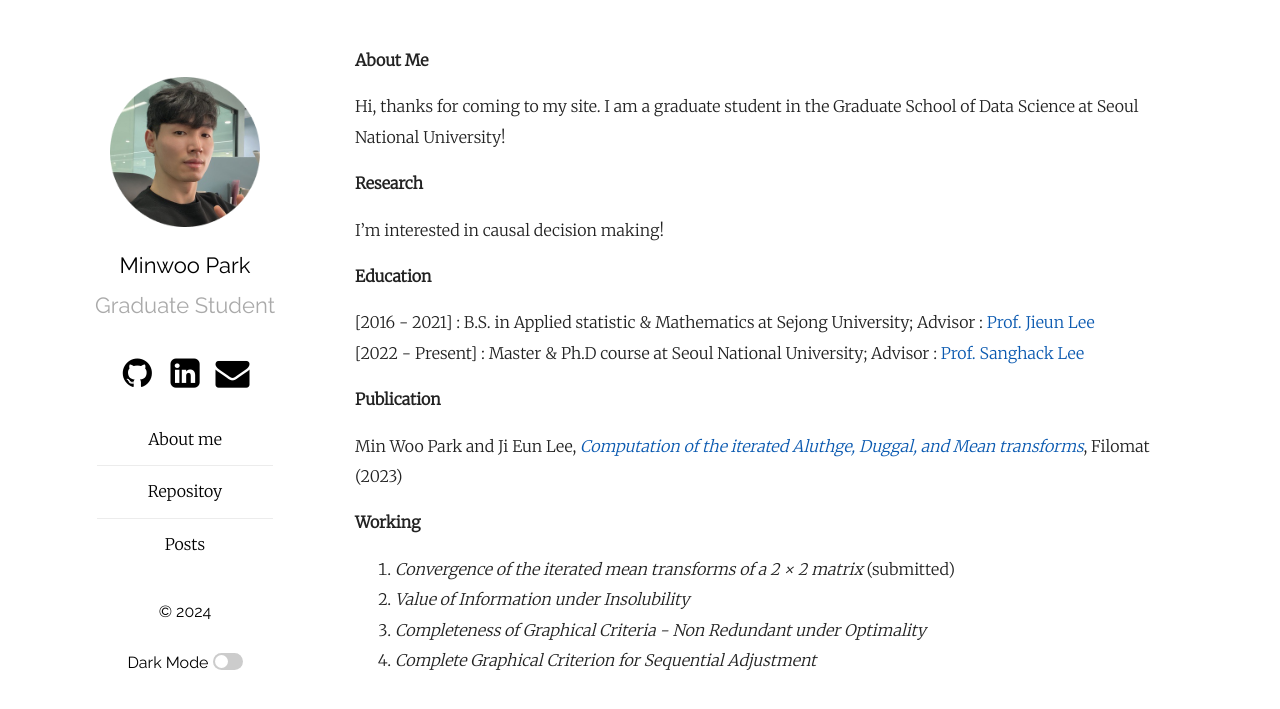
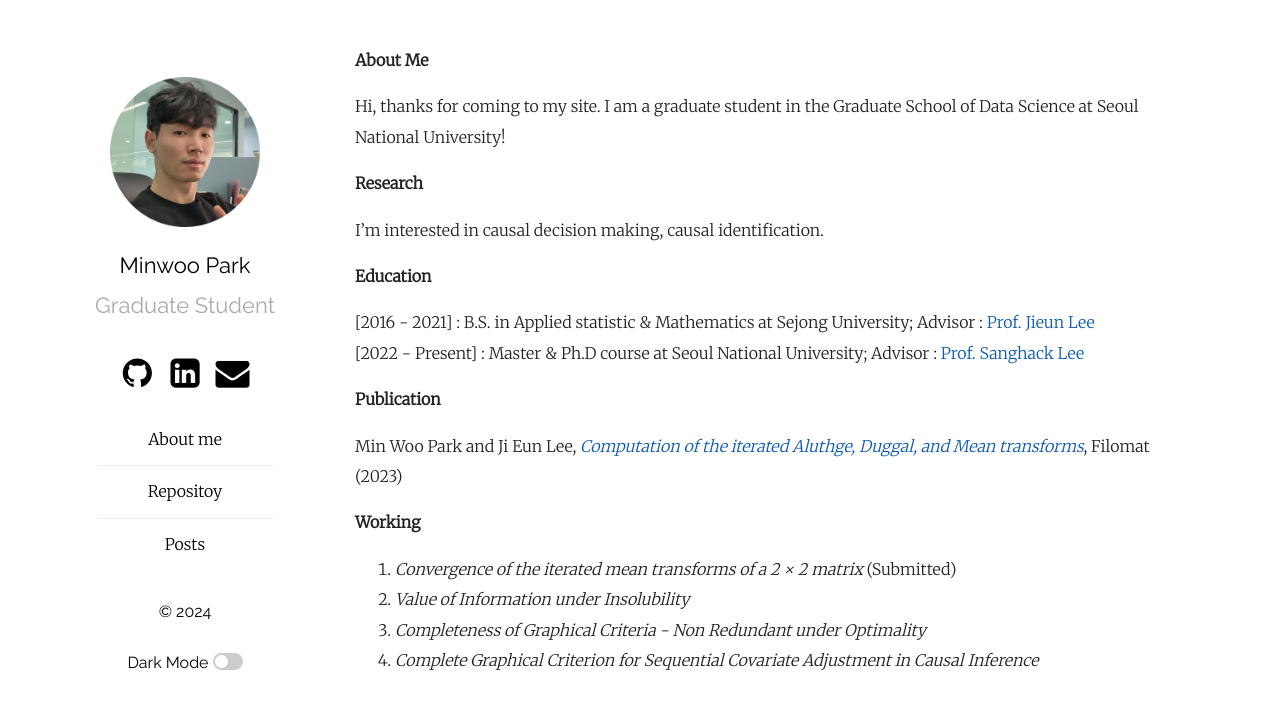
Before and after one commit to MinwooPark96/minwoopark96.github.com, a Jekyll site: the page built from aboutme.md, in a window 1280 px wide. Shown: the top 709 px of the page. Built offline with Jekyll 4.4.1, drawn with Linux system fonts in a browser that asks for light colours.

Commit message:
fix working4

```diff
--- a/aboutme.md
+++ b/aboutme.md
@@ -9,7 +9,7 @@ Hi, thanks for coming to my site. I am a graduate student in the Graduate School
 
 **Research**
 
-I'm interested in causal decision making!
+I'm interested in causal decision making, causal identification.
 
 **Education**
 
@@ -19,11 +19,11 @@ I'm interested in causal decision making!
 **Publication**
 
 Min Woo Park and Ji Eun Lee, [*Computation of the iterated Aluthge, Duggal,
-and Mean transforms*](https://www.pmf.ni.ac.rs/filomat-content/2023/37-15/FILOMAT%2037-15.html), Filomat (2023)
+and Mean transforms*](https://doiserbia.nb.rs/Article.aspx?ID=0354-51802315843P), Filomat (2023)
 
 **Working**
 
-1. *Convergence of the iterated mean transforms of a 2 × 2 matrix* (submitted)
+1. *Convergence of the iterated mean transforms of a 2 × 2 matrix* (Submitted)
 2. *Value of Information under Insolubility*
 3. *Completeness of Graphical Criteria - Non Redundant under Optimality*
-4. *Complete Graphical Criterion for Sequential Adjustment*
+4. *Complete Graphical Criterion for Sequential Covariate Adjustment in Causal Inference*
```
